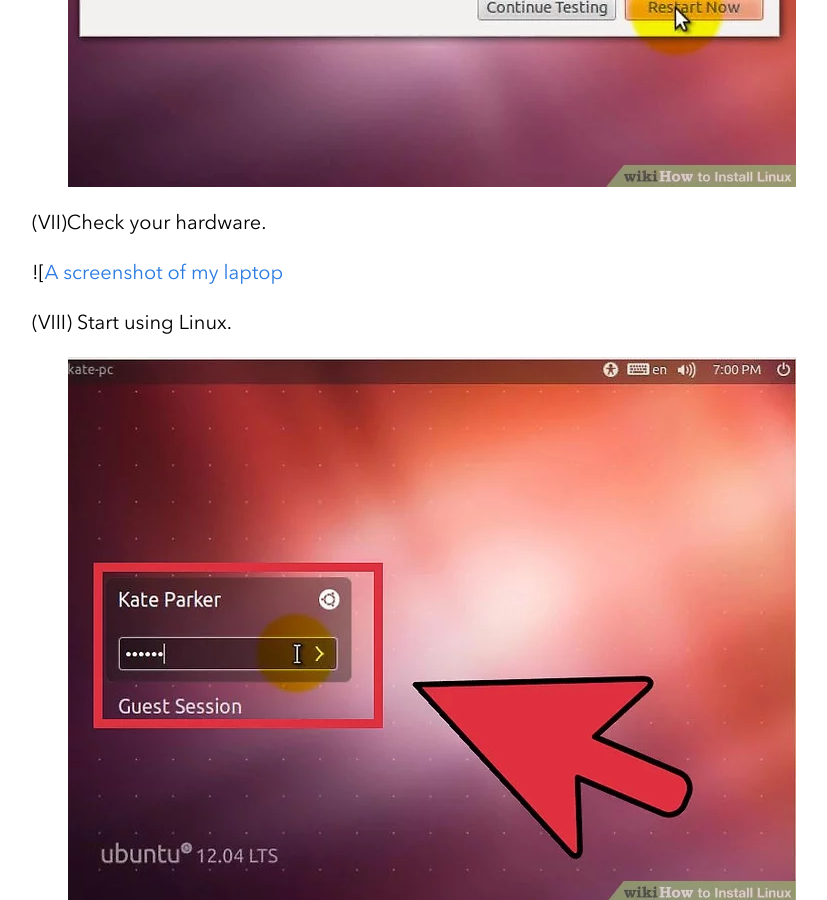
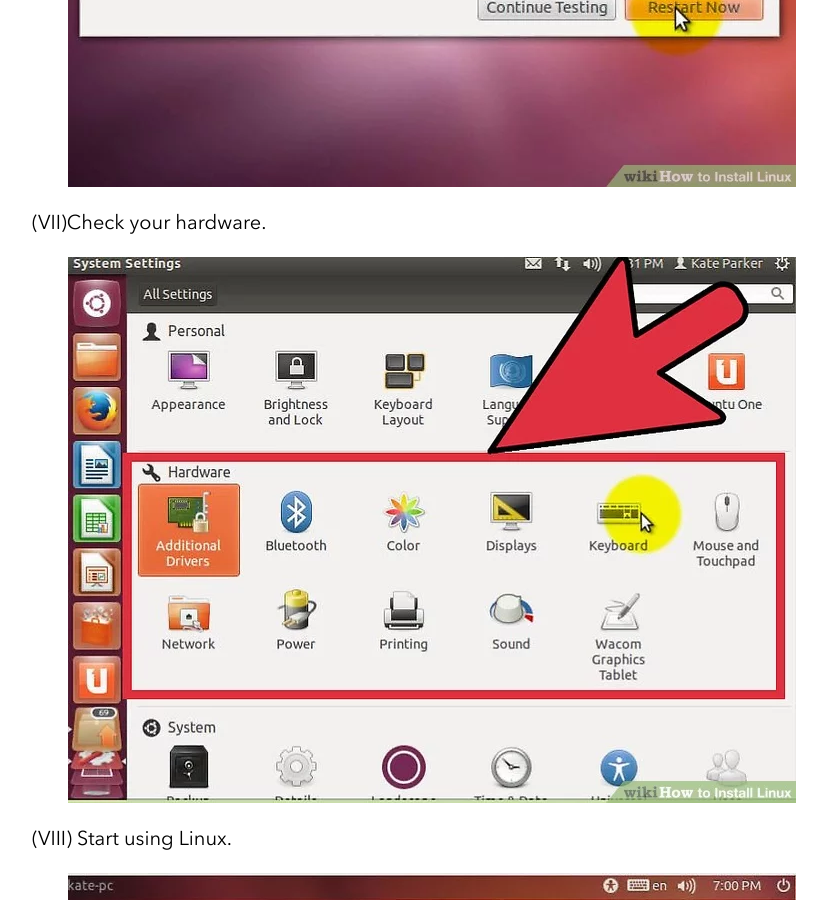
Before and after one commit to 49ku5h/MY-WEBSITE, a Jekyll site: the page built from _posts/2020-01-10-Getting-Started-With-Linux.md, in a window 1280 px wide and 900 px high, scrolled down 4605 px. Shown: the whole window, without its empty margins (208-1035 px from the left). Built offline with Jekyll 4.4.1, drawn with Linux system fonts in a browser that asks for light colours; nearby versions of some CDN libraries; comment, search, counter and statistics services are not loaded.

Commit message:
Update 2020-01-10-Getting-Started-With-Linux.md

```diff
--- a/_posts/2020-01-10-Getting-Started-With-Linux.md
+++ b/_posts/2020-01-10-Getting-Started-With-Linux.md
@@ -45,7 +45,7 @@
 
 (VII)Check your hardware.
 
-![[A screenshot of my laptop](/assets/images/Shifting-to-Ubuntu/hardware.jpeg)
+![A screenshot of my laptop](/assets/images/Shifting-to-Ubuntu/hardware.jpeg)
 
 (VIII) Start using Linux.
 
```
